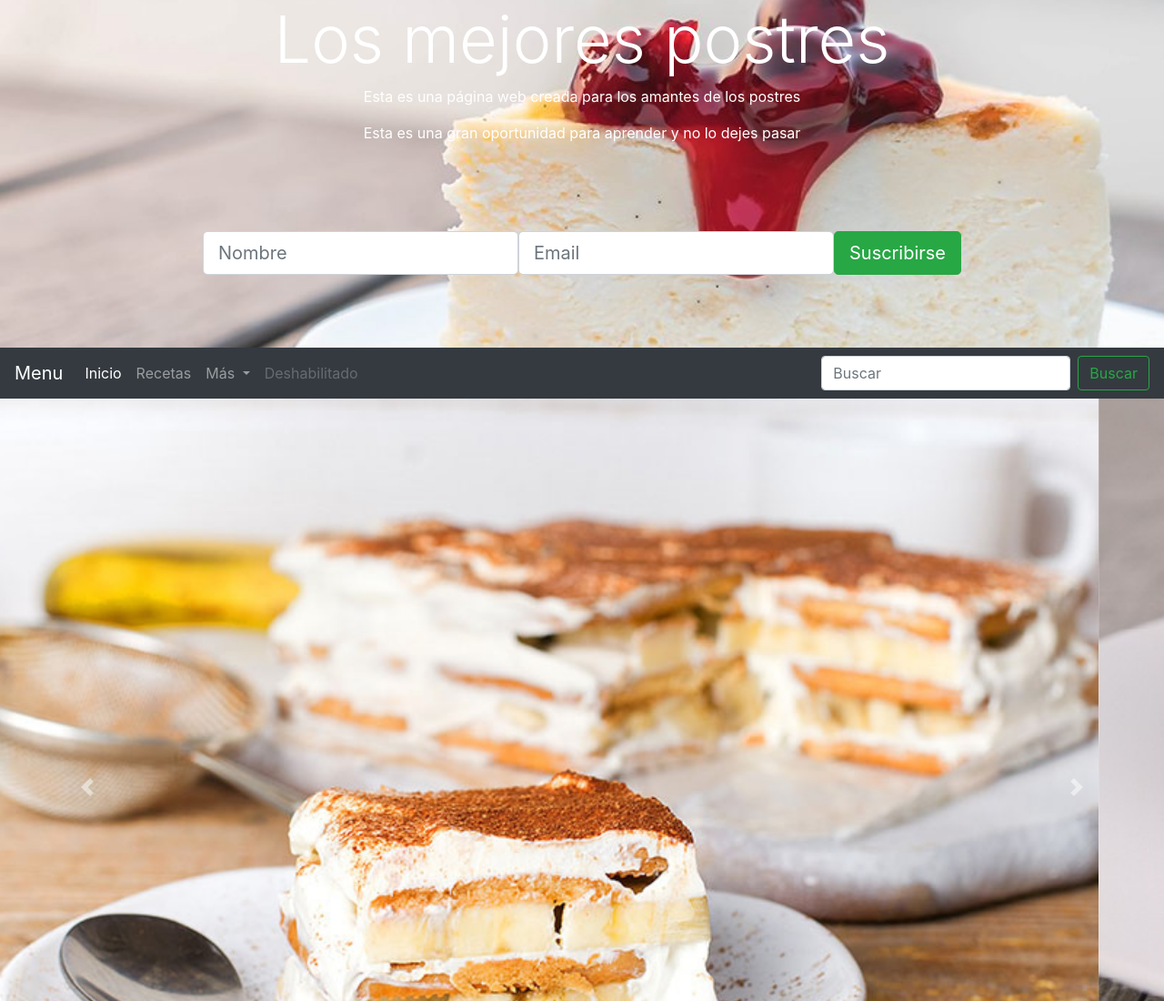
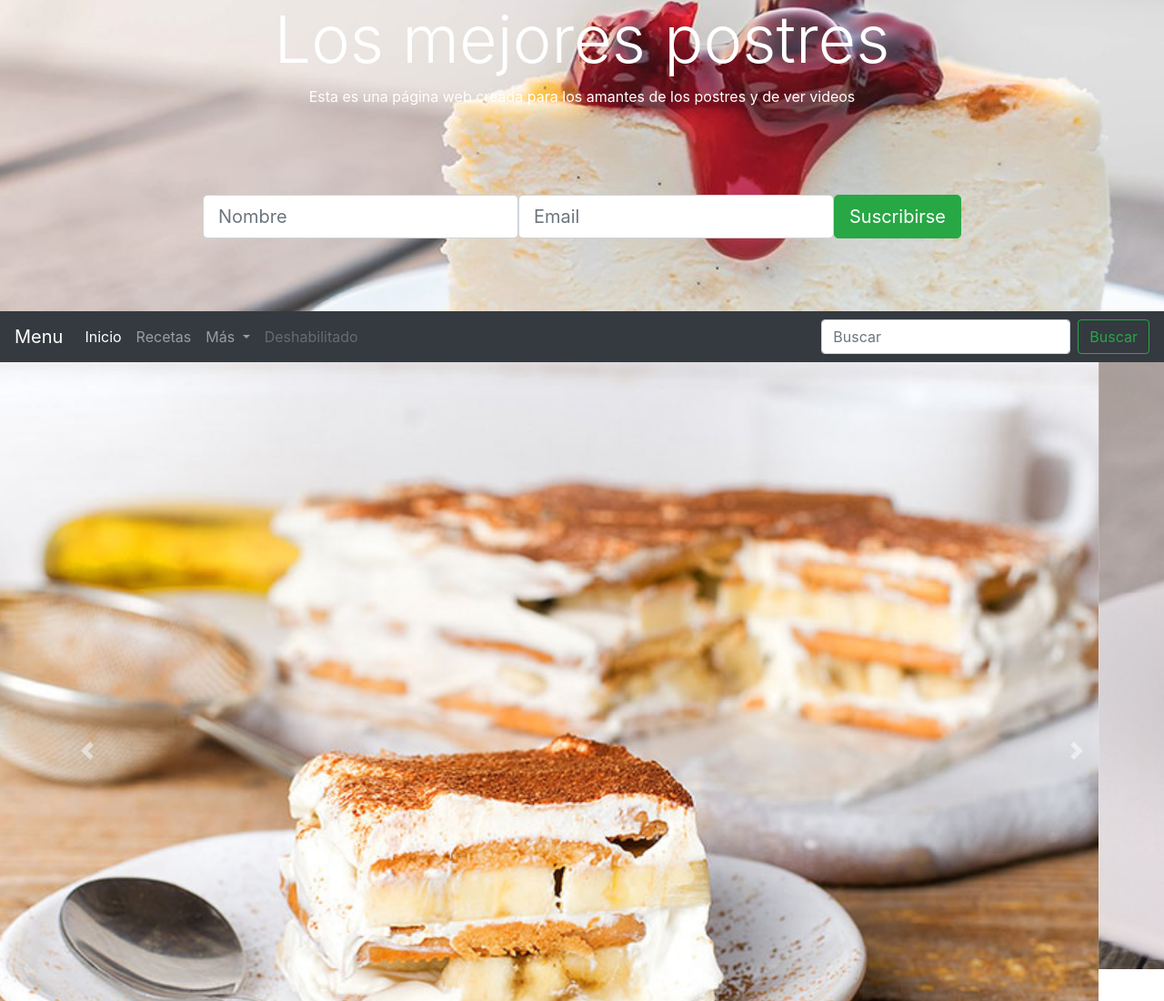
Before and after one commit to francisco-alba/Los-mejores-postres, a plain HTML site: page index.html in a window 1280 px wide. Shown: the top 1100 px of the page at 91% size. Drawn offline with nearby package versions, Linux system fonts and the light colour scheme; files whose address does not match are found by name.

Commit message:
gracias index.html

```diff
--- a/index.html
+++ b/index.html
@@ -19,8 +19,8 @@
                 <div class="row">
                     <div class="col-sm-12">
                         <h1 class="display-3">Los mejores postres</h1>
-                        <p>Esta es una página web creada para los amantes de los postres</p>
-                        <p>Esta es una gran oportunidad para aprender y no lo dejes pasar</p>
+                        <p>Esta es una página web creada para los amantes de los postres y de ver videos</p>
+
 
                         <form action="" class="form-inline justify-content-center">
                             <div class="form-group">
```
